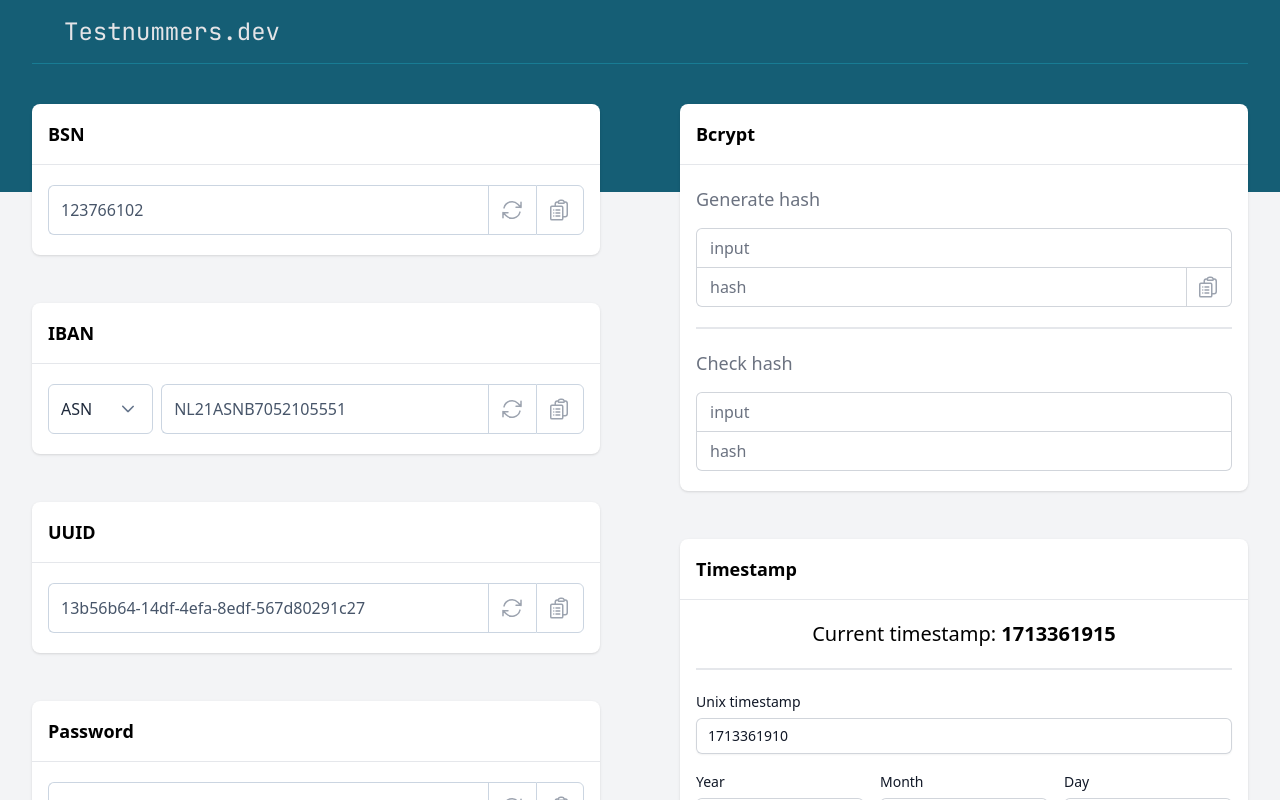
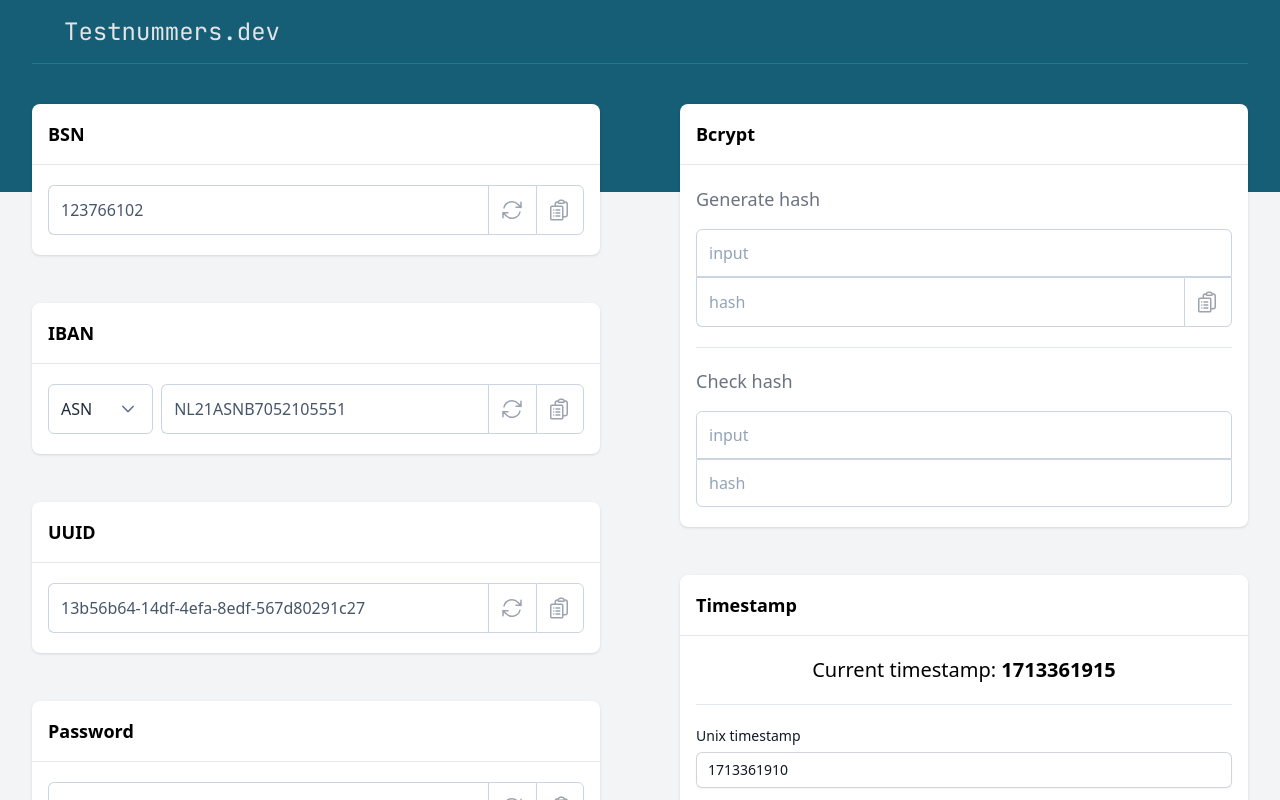
Before and after one commit to BramVanBerkel/testnummers, a Vue app: page / in a window 1280 px wide. Shown: the top 800 px of the page. Built offline with nearby package versions, Linux system fonts and the light colour scheme.

Commit message:
convert Bcrypt

```diff
--- a/src/components/generators/Bcrypt.vue
+++ b/src/components/generators/Bcrypt.vue
@@ -2,10 +2,10 @@
 import { ref, watch } from 'vue'
 import { checkBcrypt, generateBcrypt } from '../../generators/BcryptGenerator.ts'
 import { copy } from '../../helpers/copy.ts'
-import CopiedIcon from '../icons/CopiedIcon.vue'
-import CopyIcon from '../icons/CopyIcon.vue'
 import { debounce } from '../../helpers/debounce.ts'
-import { select } from '../../helpers/select.ts'
+import { ClipboardDocumentCheckIcon, ClipboardDocumentListIcon } from '@heroicons/vue/24/outline'
+import Tooltip from '../Tooltip.vue'
+import InputText from 'primevue/inputtext'
 
 const state = {
   generateInput: ref<string>(),
@@ -39,98 +39,78 @@ watch([state.checkInput, state.checkHash], debounce(check))
 </script>
 
 <template>
-  <div class="-space-y-px">
   <p class="pb-4 text-lg text-gray-500">
     Generate hash
   </p>
-    <input
-      id="generateInput"
+
+  <InputText
     v-model="state.generateInput.value"
-      type="text"
-      name="generateInput"
+    class="w-full rounded-b-none"
     placeholder="input"
-      class="relative block w-full rounded-t-md border-0 pl-3.5 ring-1 ring-inset ring-gray-300 focus:z-10 focus:ring-2 focus:ring-inset focus:ring-indigo-600"
-    >
-    <div class="relative flex">
-      <input
-        id="generateHash"
-        v-model="state.generateHash.value"
-        type="text"
+  />
+  <InputGroup>
+    <InputText
+      :value="state.generateHash.value"
       readonly
-        name="generateHash"
+      class="w-full first:rounded-t-none"
       placeholder="hash"
-        class="relative block w-full rounded-bl-md border-0 pl-3.5 ring-1 ring-inset ring-gray-300 focus:z-10 focus:ring-2 focus:ring-inset focus:ring-indigo-600"
-        @focus="select"
-      >
-      <button
-        type="button"
-        class="relative -ml-px inline-flex items-center gap-x-1.5 rounded-br-md px-3 py-2 text-sm font-semibold group text-gray-900 ring-1 ring-inset ring-gray-300 hover:bg-gray-50"
+    />
+    <InputGroupAddon
+      class="last:rounded-t-none"
       @click="(state.generateHash) ? copy(state.generateHash.value, state.copySuccess) : null"
     >
-        <CopyIcon
+      <ClipboardDocumentListIcon
         :class="{hidden: state.copySuccess.value}"
         class="-ml-0.5 w-6 h-6 text-gray-400 transition group-hover:rotate-[-6deg]"
       />
-        <CopiedIcon
+      <ClipboardDocumentCheckIcon
         :class="{hidden: !state.copySuccess.value}"
         class="-ml-0.5 w-6 h-6 text-green-600 rotate-[-10deg]"
       />
+      <Tooltip :show="state.copySuccess.value">
+        Copied!
+      </Tooltip>
+    </InputGroupAddon>
+  </InputGroup>
 
-        <span
-          :class="{'opacity-100': state.copySuccess.value, 'opacity-0': !state.copySuccess.value}"
-          class="absolute inset-x-0 bottom-full mb-2.5 flex justify-center scale-100 translate-y-0 transition-opacity duration-300"
-        >
-          <span
-            class="rounded-md bg-gray-900 px-3 py-1 text-xs font-semibold leading-4 tracking-wide text-white drop-shadow-md filter"
-          >
-            <svg
-              aria-hidden="true"
-              width="16"
-              height="6"
-              viewBox="0 0 16 6"
-              class="absolute left-1/2 top-full -ml-2 -mt-px text-gray-900"
-            >
-              <path
-                fill-rule="evenodd"
-                clip-rule="evenodd"
-                d="M15 0H1V1.00366V1.00366V1.00371H1.01672C2.72058 1.0147 4.24225 2.74704 5.42685 4.72928C6.42941 6.40691 9.57154 6.4069 10.5741 4.72926C11.7587 2.74703 13.2803 1.0147 14.9841 1.00371H15V0Z"
-                fill="currentColor"
-              />
-            </svg>
-            Copied!
-          </span>
-        </span>
-      </button>
-    </div>
-  </div>
-  <hr class="my-5 border border-gray-200">
-  <div class="-space-y-px">
-    <p class="pb-4 text-lg text-gray-500">
+  <Divider />
+
+  <p class="mb-4 text-lg text-gray-500">
     Check hash
   </p>
-    <input
-      id="checkInput"
+
+  <InputText
     v-model="state.checkInput.value"
-      type="text"
-      name="checkInput"
-      placeholder="input"
-      class="relative block w-full rounded-t-md border-0 pl-3.5 ring-1 ring-inset ring-gray-300 focus:z-10 focus:ring-2 focus:ring-inset focus:ring-indigo-600"
+    class="w-full rounded-b-none"
     :class="[
       state.checkSuccess.value === true ? ['bg-green-50', 'ring-green-500', 'text-green-900'] : [],
       state.checkSuccess.value === false ? ['bg-red-50', 'ring-red-500', 'text-red-900'] : []
     ]"
-    >
-    <input
-      id="checkHash"
+    placeholder="input"
+  />
+  <InputText
     v-model="state.checkHash.value"
-      type="text"
-      name="checkHash"
-      placeholder="hash"
-      class="relative block w-full rounded-b-md border-0 pl-3.5 ring-1 ring-inset ring-gray-300 focus:z-10 focus:ring-2 focus:ring-inset focus:ring-indigo-600"
     :class="[
       state.checkSuccess.value === true ? ['bg-green-50', 'ring-green-500', 'text-green-900'] : [],
       state.checkSuccess.value === false ? ['bg-red-50', 'ring-red-500', 'text-red-900'] : []
     ]"
+    class="w-full rounded-t-none"
+    placeholder="hash"
+  />
+
+  <InlineMessage
+    v-if="state.checkSuccess.value === true"
+    :severity="'success'"
+    class="mt-4"
   >
-  </div>
+    The hash matches!
+  </InlineMessage>
+
+  <InlineMessage
+    v-if="state.checkSuccess.value === false"
+    :severity="'error'"
+    class="mt-4"
+  >
+    The hash doesn't match!
+  </InlineMessage>
 </template>
--- a/src/components/generators/Password.vue
+++ b/src/components/generators/Password.vue
@@ -98,7 +98,7 @@ watch([state.length, state.lowercase, state.uppercase, state.numbers, state.symb
     </template>
   </div>
 
-  <hr class="my-5 border border-gray-200">
+  <Divider />
 
   <label class="block text-xs font-semibold text-gray-500 mb-2">Password length</label>
 
--- a/src/components/generators/Timestamp.vue
+++ b/src/components/generators/Timestamp.vue
@@ -78,7 +78,7 @@ watch(state.date, () => { updateLocaleString() })
     </h2>
   </div>
 
-  <hr class="my-5 border border-gray-200">
+  <Divider />
 
   <div class="pb-4">
     <label
--- a/src/main.ts
+++ b/src/main.ts
@@ -11,6 +11,8 @@ import Dropdown from 'primevue/dropdown'
 import Rating from 'primevue/rating'
 import Slider from 'primevue/slider'
 import InputSwitch from 'primevue/inputswitch'
+import InlineMessage from 'primevue/inlinemessage'
+import Divider from 'primevue/divider'
 import Lara from './presets/lara'
 
 const app = createApp(App as Component)
@@ -23,5 +25,7 @@ app.component('Dropdown', Dropdown)
 app.component('Rating', Rating)
 app.component('Slider', Slider)
 app.component('InputSwitch', InputSwitch)
+app.component('InlineMessage', InlineMessage)
+app.component('Divider', Divider)
 app.use(PrimeVue, { unstyled: true, pt: Lara })
 app.mount('#app')
```
Lines whose indentation alone changed are shown as unchanged.
